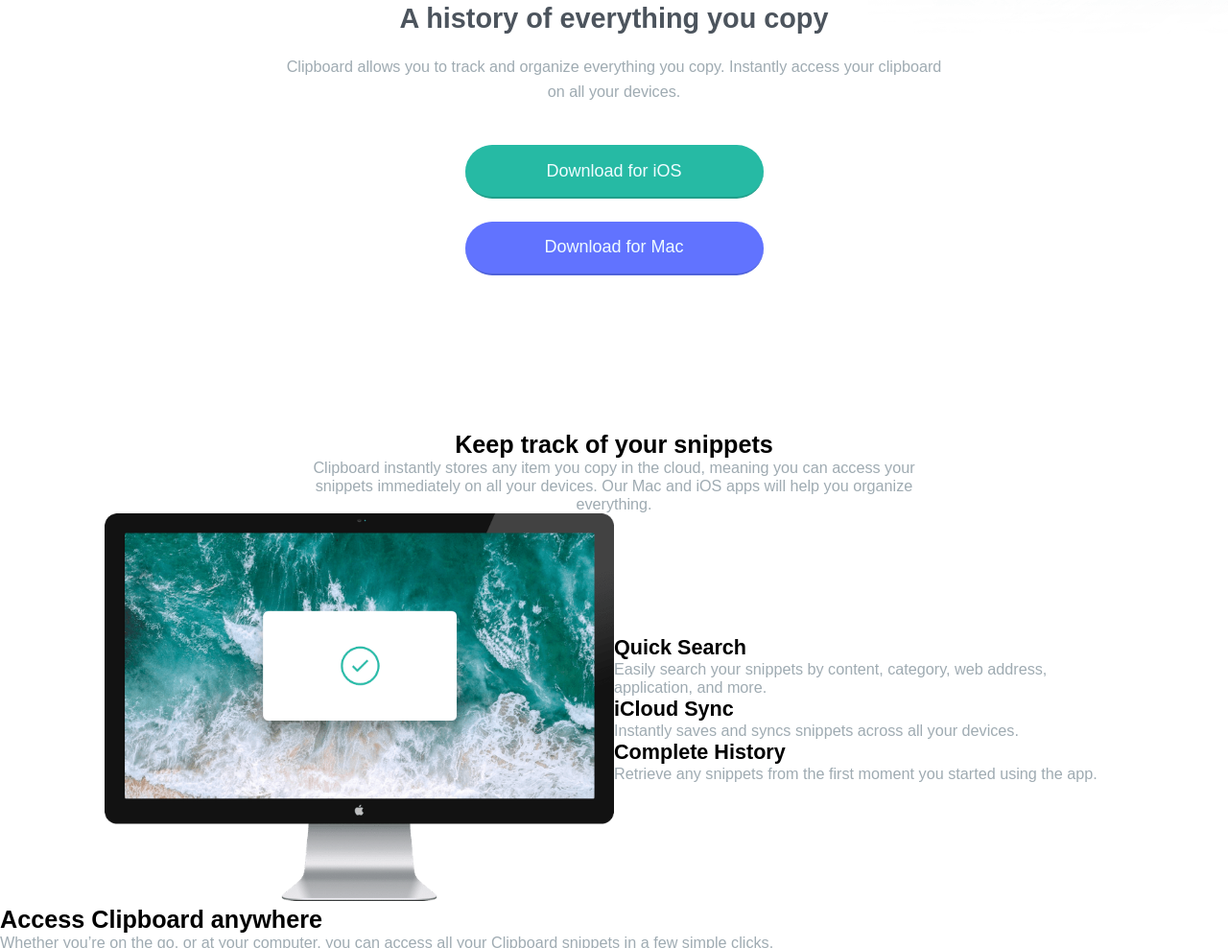
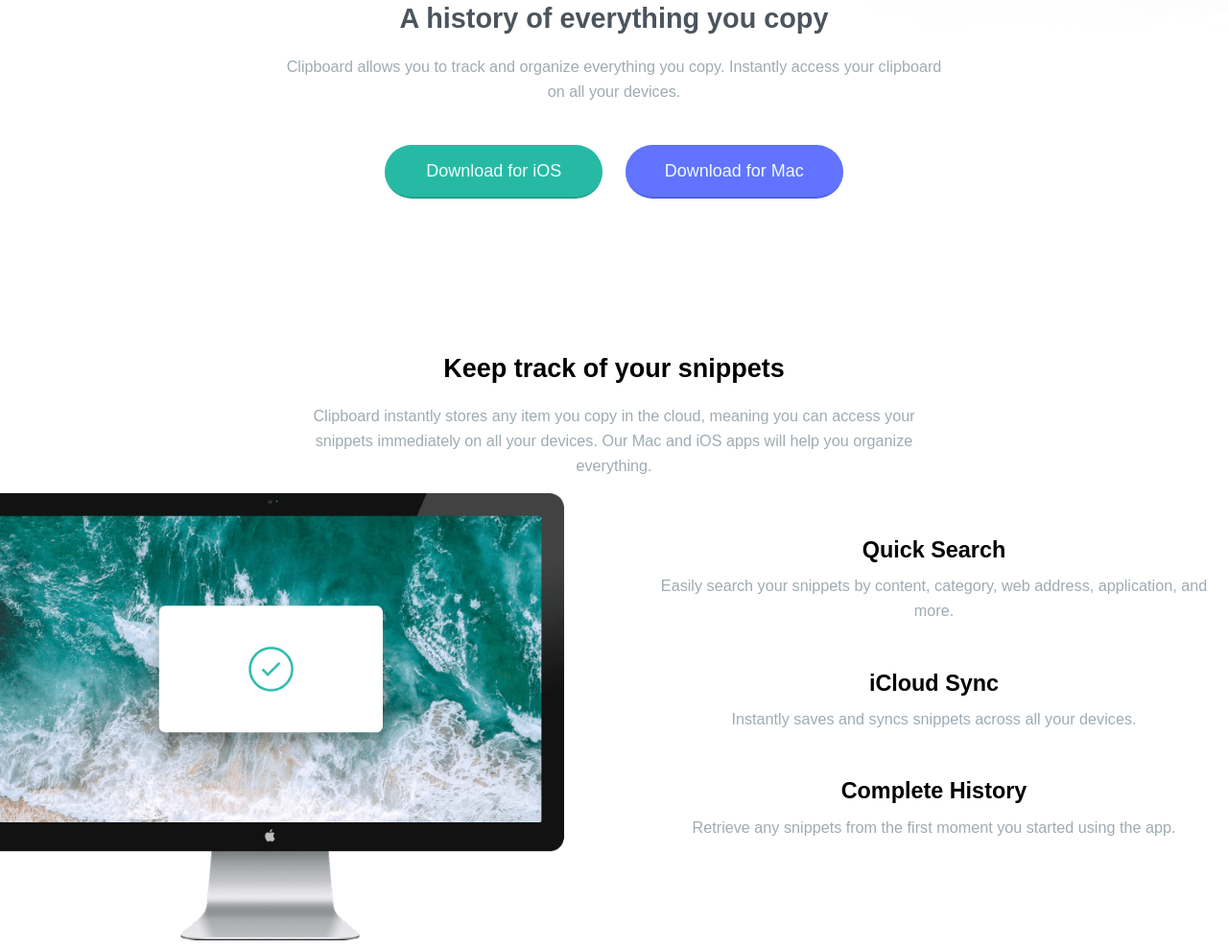
Before and after one commit to cornelisgijsbert/FEM-solutions, a plain HTML site: page landing-page/clipboard-landing-page-master/index.html in a window 1280 px wide. Shown: the part 321-1309 px from the top of the page at 96% size. Drawn offline with Linux system fonts and the light colour scheme; a web font is replaced by a local one.

Commit message:
styling header and section--a for desktop

```diff
--- a/landing-page/clipboard-landing-page-master/css/styles.css
+++ b/landing-page/clipboard-landing-page-master/css/styles.css
@@ -28,11 +28,11 @@
 }
 
 h2 {
-    font-size: 1.4em;
+    font-size: 1.5em;
 }
 
 h3 {
-    font-size: 1.2em;
+    font-size: 1.3em;
 }
 
 img {
@@ -42,6 +42,7 @@
 p {
     font-size: 0.9em;
     font-weight: 400;
+    line-height: 1.6;
     color: var(--GrayishBlue);
 }
 
@@ -104,7 +105,7 @@
 .page--header p {
     width: calc(100vw*0.83);
     max-width: 686px;
-    line-height: 1.6;
+    /*line-height: 1.6;*/
     text-align: center;
     margin-top: 1.3em;
     margin-bottom: 2.6em;
@@ -116,6 +117,7 @@
 .page--section--a {
     display: grid;
     grid-template-columns: auto;
+    row-gap: 3em;
     width: calc(100vw * 0.83);
     margin: auto;
 }
@@ -126,15 +128,51 @@
     text-align: center;
 }
 
+.page--section--a p.page--section--a--header__para {
+    margin-top: 1.3em;
+}
+
+.page--section--a figure {
+    margin-top: 0.8em;
+}
+
 .page--section--a div {
     margin: auto;
 }
 
+.page--section--a h3 {
+    text-align: center;
+}
+
+.page--section--a p.page--section--a__para {
+    padding-top: 0.7em;
+    padding-bottom: 3em;
+    text-align: center;
+}
+
 @media only screen and (min-width: 768px) {
+    .form--btns {
+        flex-direction: row;
+    }
+    .btn {
+        width: 227px;
+    }
     .page--section--a {
         grid-template-columns: 1fr 1fr;
+        row-gap: 0;
+        column-gap: 3em;
+        width: 100%;
     }
     .page--section--a header {
         grid-column: 1 / 3;
     }
+    .page--section--a figure {
+        transform: translateX(-25px);
+    }
 }
+
+@media only screen and (min-width: 1440px) {
+    .page--header h1 {
+        font-size: 2.4em;
+    }
+}
--- a/landing-page/clipboard-landing-page-master/index.html
+++ b/landing-page/clipboard-landing-page-master/index.html
@@ -1,14 +1,16 @@
 <!DOCTYPE html>
 <html lang="en">
-
 <head>
   <meta charset="UTF-8">
-    <meta content="width=device-width, initial-scale=1.0" name="viewport">
-    <!-- displays site properly based on user's device -->
-    <link href="./images/favicon-32x32.png" rel="icon" sizes="32x32" type="image/png">
-    <link href="css/styles.css" rel="stylesheet">
-    <title>Frontend Mentor | Clipboard landing page</title>
-    <!-- Feel free to remove these styles or customise in your own stylesheet 👍 -->
+  <meta content="width=device-width, initial-scale=1.0"
+        name="viewport"><!-- displays site properly based on user's device -->
+  <link href="./images/favicon-32x32.png"
+        rel="icon"
+        sizes="32x32"
+        type="image/png">
+  <link href="css/styles.css"
+        rel="stylesheet">
+  <title>Frontend Mentor | Clipboard landing page</title><!-- Feel free to remove these styles or customise in your own stylesheet 👍 -->
 
   <style>
         @import url('https://fonts.googleapis.com/css2?family=Bai+Jamjuree:wght@400;600&display=swap');
@@ -22,11 +24,11 @@
         }
   </style>
 </head>
-
 <body>
   <header class="page--header">
     <figure>
-            <img alt="Logo" src="images/logo.svg">
+      <img alt="Logo"
+              src="images/logo.svg">
     </figure>
     <h1>A history of everything you copy</h1>
     <p>Clipboard allows you to track and organize everything you copy. Instantly access your clipboard on all your devices.</p>
@@ -38,18 +40,19 @@
     <section class="page--section--a">
       <header>
         <h2>Keep track of your snippets</h2>
-                <p>Clipboard instantly stores any item you copy in the cloud, meaning you can access your snippets immediately on all your devices. Our Mac and iOS apps will help you organize everything.</p>
+        <p class="page--section--a--header__para">Clipboard instantly stores any item you copy in the cloud, meaning you can access your snippets immediately on all your devices. Our Mac and iOS apps will help you organize everything.</p>
       </header>
       <figure>
-                <img alt="" src="images/image-computer.png">
+        <img alt=""
+                src="images/image-computer.png">
       </figure>
       <div>
         <h3>Quick Search</h3>
-                <p>Easily search your snippets by content, category, web address, application, and more.</p>
+        <p class="page--section--a__para">Easily search your snippets by content, category, web address, application, and more.</p>
         <h3>iCloud Sync</h3>
-                <p>Instantly saves and syncs snippets across all your devices.</p>
+        <p class="page--section--a__para">Instantly saves and syncs snippets across all your devices.</p>
         <h3>Complete History</h3>
-                <p>Retrieve any snippets from the first moment you started using the app.</p>
+        <p class="page--section--a__para">Retrieve any snippets from the first moment you started using the app.</p>
       </div>
     </section>
     <section class="page--section--b">
@@ -81,8 +84,8 @@
     </section>
   </main>
   <footer>
-        <p class="attribution">Challenge by <a href="https://www.frontendmentor.io?ref=challenge" target="_blank">Frontend Mentor</a>. Coded by <a href="#">Your Name Here</a>.</p>
+    <p class="attribution">Challenge by <a href="https://www.frontendmentor.io?ref=challenge"
+       target="_blank">Frontend Mentor</a>. Coded by <a href="#">Your Name Here</a>.</p>
   </footer>
 </body>
-
 </html>
```
Lines whose indentation alone changed are shown as unchanged.
